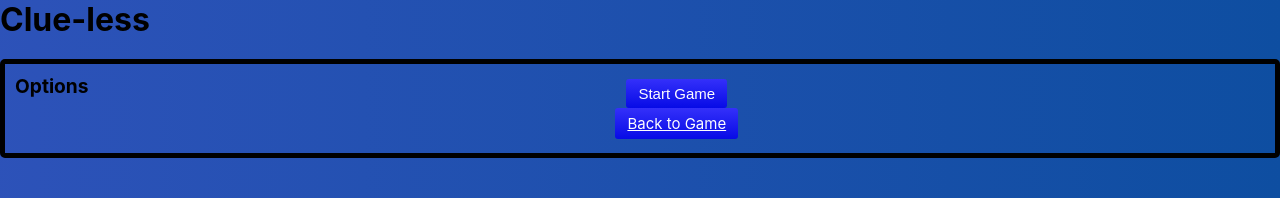
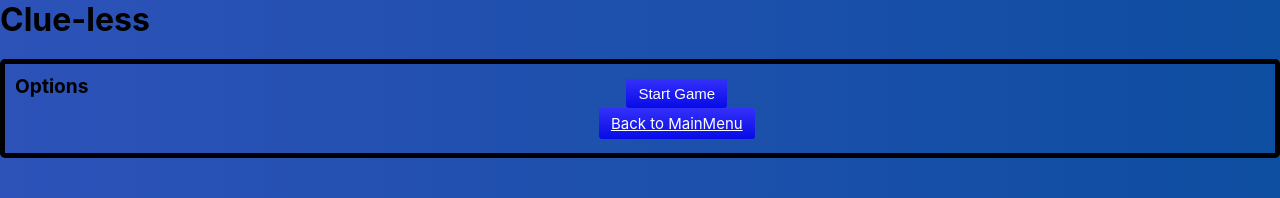
Before and after one commit to Roberto4646/clueless3, a React (Create React App) app in the folder frontend/: page /game-lobby in a window 1280 px wide. Shown: the top 198 px of the page. Built offline with nearby package versions, Linux system fonts and the light colour scheme; no server answers.

Commit message:
fixed data sharing

```diff
--- a/frontend/src/App.js
+++ b/frontend/src/App.js
@@ -248,7 +248,11 @@ function App() {
               gidInput={gidInput}
               setGIDInput={setGIDInput}
               />} />
-          <Route path="/game-lobby" element={<GameLobbyPage onStartGame={startGame} />} />
+          <Route path="/game-lobby" element={<GameLobbyPage
+            onStartGame={startGame}
+            pid={pid}
+            gid={gid}
+          />} />
           <Route path="/main-game" element={<MainGamePage
               startGame={startGame}
               suggest={suggest}
--- a/frontend/src/components/GameLobbyPage.js
+++ b/frontend/src/components/GameLobbyPage.js
@@ -3,14 +3,18 @@ import '../App.css';
 import { Link } from 'react-router-dom';
 import { useNavigate } from 'react-router-dom';
 
-function GameLobbyPage({ onStartGame }) {
+function GameLobbyPage({ onStartGame, pid, gid }) {
   const navigate = useNavigate();
 
   const handleStartGame = () => {
     onStartGame();
     navigate('/main-game'); // Navigate to MainGamePage after starting the game
   }
+  React.useEffect(() => {
+    console.log(pid); // Ensure that pid is updated
 
+    // Add other useEffect dependencies as needed
+  }, [pid]);
     return (
       <div className="App">
         <header className="header">
@@ -21,8 +25,10 @@ function GameLobbyPage({ onStartGame }) {
             Options
           </header>
           <div className="button-column">
+            {pid !== -1 && <div>Lobby Code: {gid}</div>}
+            {pid !== -1 && <div>Player ID: {pid}</div>}
             <div><button className="button-modern" onClick={handleStartGame}>Start Game</button></div>
-            <div><Link className="button-modern" to="/main-game">Back to Game</Link></div>
+            <div><Link className="button-modern" to="/">Back to MainMenu</Link></div>
           </div>
         </div>
       </div>
```
